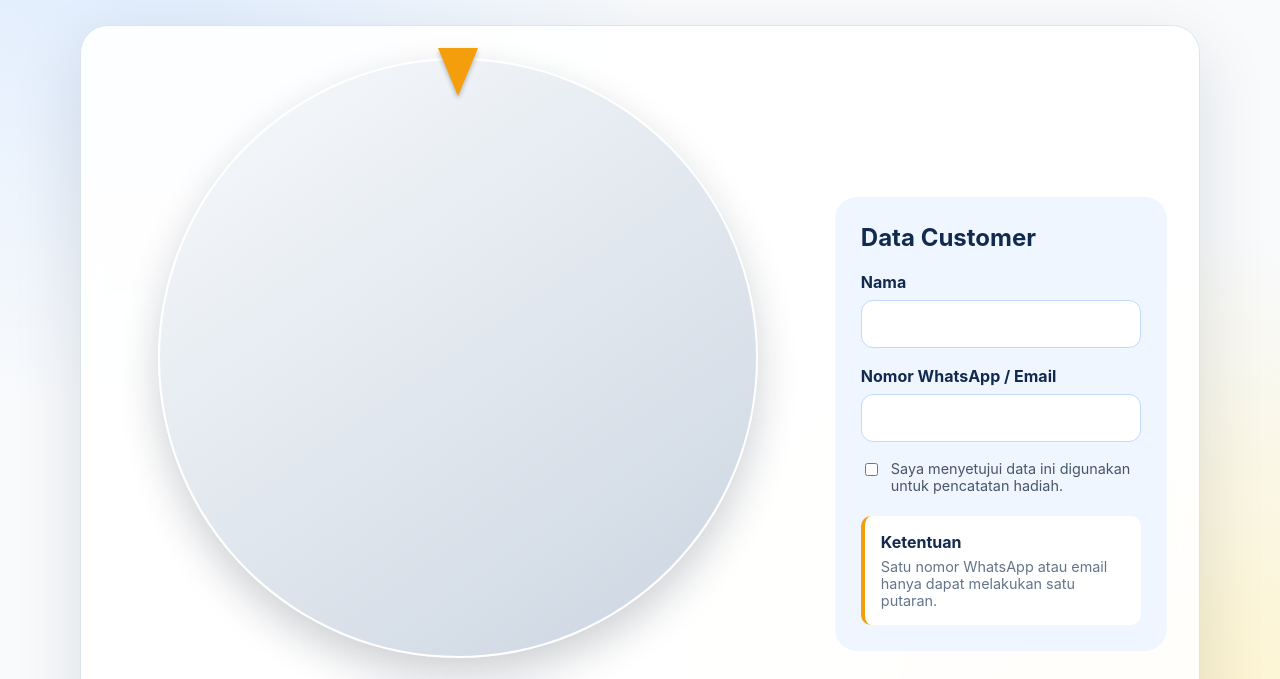
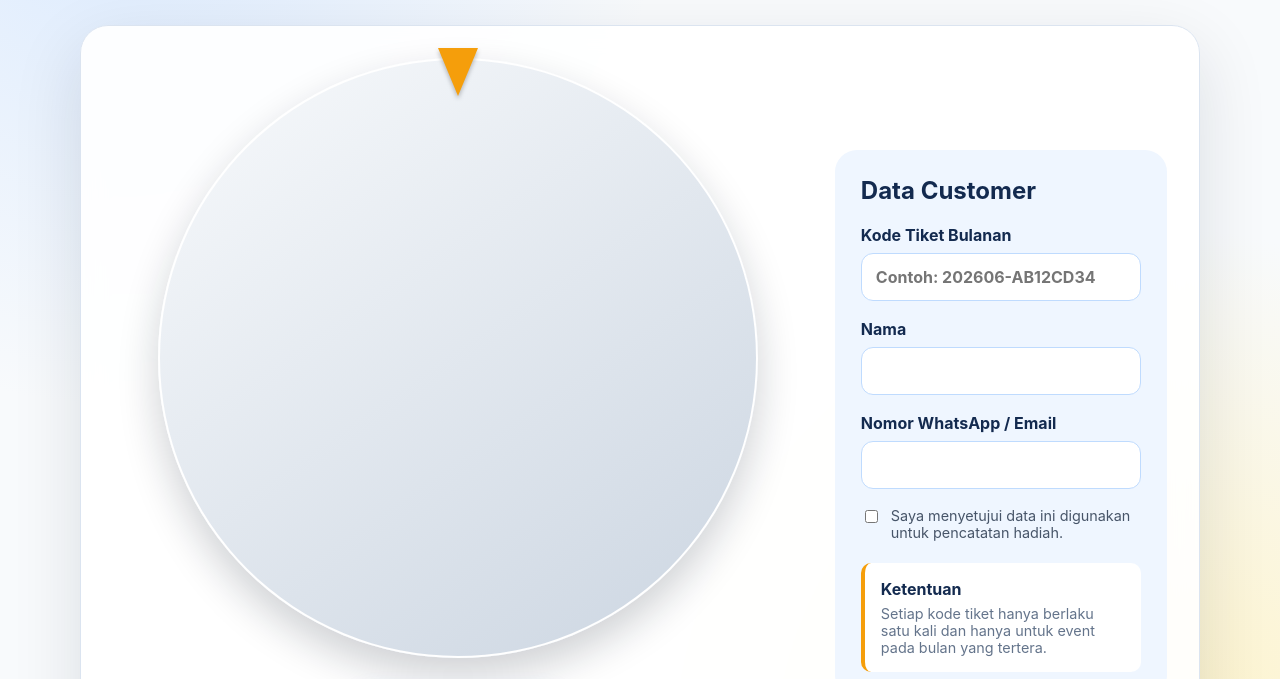
Before and after one commit to pedasmanis88/roda-customer, a plain HTML site: page index.html in a window 1280 px wide. Shown: the part 238-917 px from the top of the page. Drawn offline with Linux system fonts and the light colour scheme; no server answers.

Commit message:
Add files via upload

```diff
--- a/app.js
+++ b/app.js
@@ -106,12 +106,14 @@ async function spin() {
 
   const name = document.querySelector("#name").value.trim();
   const contact = document.querySelector("#contact").value.trim();
+  const ticket = document.querySelector("#ticket").value.trim().toUpperCase();
 
   try {
     const data = await apiRequest({
       action: "spin",
       name,
       contact,
+      ticket,
       clientId: getClientId(),
     });
 
--- a/index.html
+++ b/index.html
@@ -28,6 +28,10 @@
       <form id="customerForm" class="customer-form">
         <h2>Data Customer</h2>
         <label>
+          Kode Tiket Bulanan
+          <input id="ticket" name="ticket" type="text" maxlength="40" required autocomplete="off" placeholder="Contoh: 202606-AB12CD34">
+        </label>
+        <label>
           Nama
           <input id="name" name="name" type="text" maxlength="80" required autocomplete="name">
         </label>
@@ -41,7 +45,7 @@
         </label>
         <div class="info-box">
           <strong>Ketentuan</strong>
-          <p>Satu nomor WhatsApp atau email hanya dapat melakukan satu putaran.</p>
+          <p>Setiap kode tiket hanya berlaku satu kali dan hanya untuk event pada bulan yang tertera.</p>
         </div>
       </form>
     </section>
```
